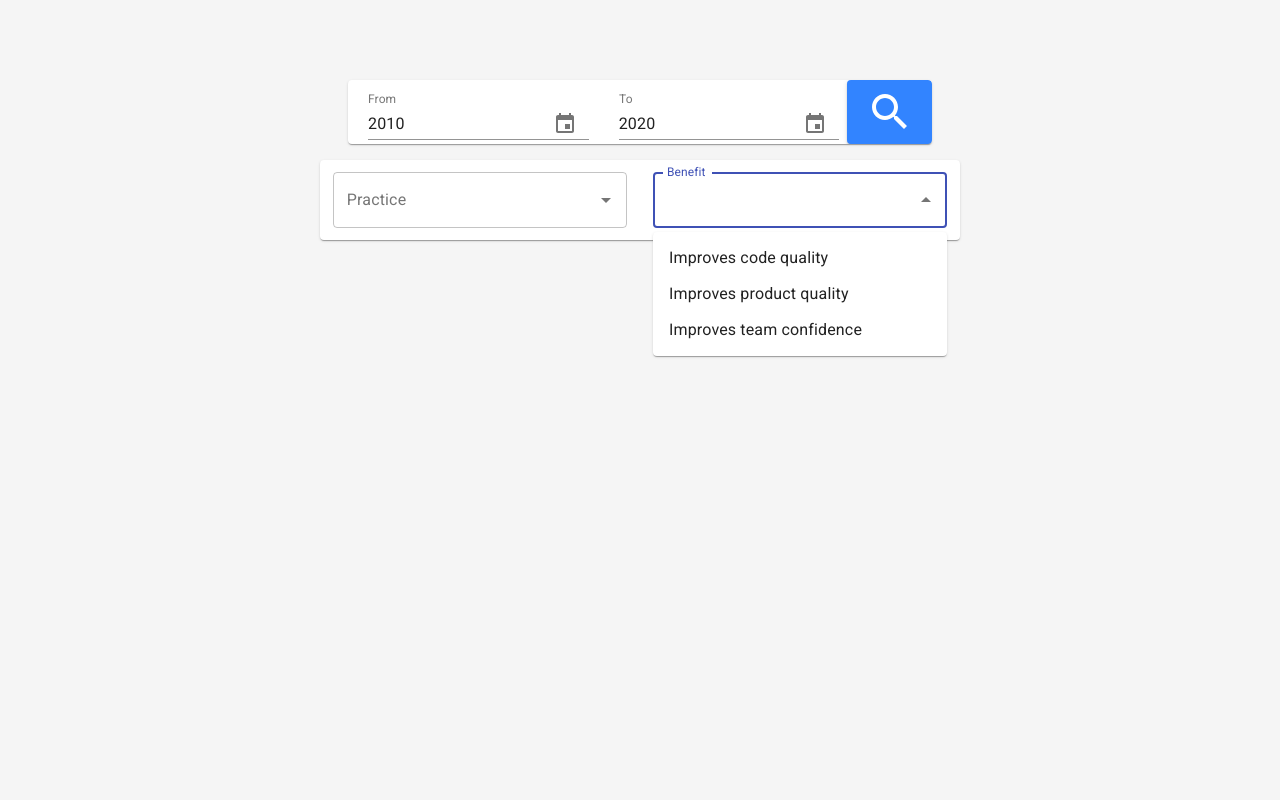
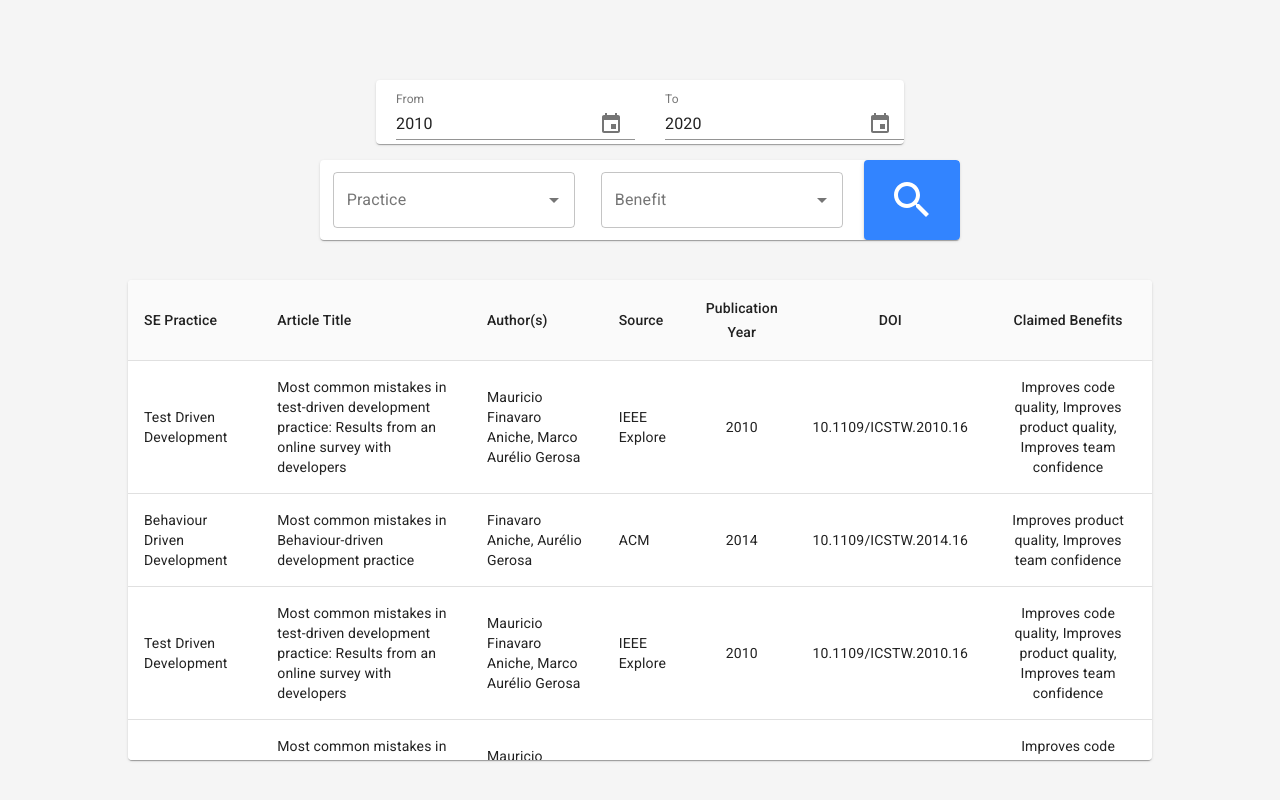
Before and after one commit to SDM-Team-1/seer-frontend, a React (Create React App) app: page / in a window 1280 px wide. Both pictures are taken after a click on the button 926 px from the left and 200 px from the top of the page. Built offline with nearby package versions, Linux system fonts and the light colour scheme.

Commit message:
feat: create result table component

```diff
--- a/src/pages/Main/Main.js
+++ b/src/pages/Main/Main.js
@@ -5,8 +5,17 @@ import SearchBar from './components/Searchbar/Searchbar';
 import Header from '../../shared-components/Header/Header';
 import Footer from '../../shared-components/Footer/Footer';
 import MethodFilter from './components/MethodFilter/MethodFilter';
+import ResultTable from './components/ResultTable/ResultTable';
+import getArticleData from '../../utils/api-service';
 
 function Main() {
+  const [showSearch, setShowSearch] = React.useState(false);
+  const [articleResult, setArticleResult] = React.useState([]);
+  const performSearch = () => {
+    setShowSearch(true);
+    setArticleResult(getArticleData());
+  };
+
   return (
     <div className={style.main}>
       {/* 10 vh */}
@@ -22,9 +31,18 @@ function Main() {
 
         {/* 5vh */}
         <section>
-          <MethodFilter></MethodFilter>
+          <MethodFilter showSearch={() => performSearch()}></MethodFilter>
         </section>
+
+        {/* 75vh */}
+        {showSearch && (
+          <ResultTable
+            className={style.ResultTable}
+            tableData={articleResult}
+          ></ResultTable>
+        )}
       </div>
+
       {/* 5 vh */}
       <footer>
         <Footer></Footer>
--- a/src/pages/Main/Main.module.scss
+++ b/src/pages/Main/Main.module.scss
@@ -15,3 +15,9 @@
 .SearchBar {
   margin-bottom: 2vh;
 }
+
+.ResultTable{
+  margin-top : 5vh;
+  overflow-y: auto;
+  height: 100%;
+}
--- a/src/pages/Main/components/MethodFilter/MethodFilter.js
+++ b/src/pages/Main/components/MethodFilter/MethodFilter.js
@@ -4,15 +4,30 @@ import { makeStyles } from '@material-ui/core/styles';
 import Card from '@material-ui/core/Card';
 import TextField from '@material-ui/core/TextField';
 import Autocomplete from '@material-ui/lab/Autocomplete';
+import SearchIcon from '@material-ui/icons/Search';
+import Button from '@material-ui/core/Button';
 
 import style from './MethodFilter.module.scss';
 
-function MethodFilter() {
+function MethodFilter({ showSearch }) {
   const useStyles = makeStyles((theme) => ({
     autoComplete: {
       marginLeft: '1vw',
       marginRight: '1vw',
       width: '23vw',
+    },
+    searchButton: {
+      margin: theme.spacing(1),
+      marginRight: 0,
+      padding: 0,
+      height: '100%',
+      minWidth: '15%',
+      fontSize: '2em',
+      color: '#fff',
+      backgroundColor: '#3284FF',
+    },
+    iconStyle: {
+      fontSize: '1.5em',
     },
   }));
 
@@ -50,6 +65,11 @@ function MethodFilter() {
     ],
   };
 
+  const performSearch = () => {
+    console.log('Search !!!');
+    showSearch();
+  };
+
   return (
     <Card className={style.main}>
       <Autocomplete
@@ -71,6 +91,16 @@ function MethodFilter() {
           <TextField {...params} label="Benefit" variant="outlined" />
         )}
       />
+
+      <Button
+        variant="contained"
+        size="large"
+        color="primary"
+        className={classes.searchButton}
+        onClick={performSearch}
+      >
+        <SearchIcon className={classes.iconStyle} />
+      </Button>
     </Card>
   );
 }
--- /dev/null
+++ b/src/pages/Main/components/ResultTable/ResultTable.js
@@ -0,0 +1,63 @@
+import React from 'react';
+import Table from '@material-ui/core/Table';
+import TableBody from '@material-ui/core/TableBody';
+import TableCell from '@material-ui/core/TableCell';
+import TableContainer from '@material-ui/core/TableContainer';
+import TableHead from '@material-ui/core/TableHead';
+import TableRow from '@material-ui/core/TableRow';
+import Paper from '@material-ui/core/Paper';
+import { makeStyles } from '@material-ui/core/styles';
+
+// import style from './ResultTable.module.scss';
+
+const useStyles = makeStyles({
+  tableContainer: {
+    width: '80%',
+    maxHeight: '60vh',
+    overflowX: 'auto',
+    overflowY: 'auto',
+    marginTop: '5vh',
+    margin: 'auto',
+  },
+});
+
+function ResultTable({tableData}) {
+  const classes = useStyles();
+  console.log('rows', tableData);
+  return (
+    <>
+      <TableContainer component={Paper} className={classes.tableContainer}>
+        <Table stickyHeader aria-label="article results">
+          <TableHead>
+            <TableRow>
+              <TableCell>SE Practice</TableCell>
+              <TableCell align="left">Article Title</TableCell>
+              <TableCell align="left">Author(s)</TableCell>
+              <TableCell align="left">Source</TableCell>
+              <TableCell align="center">Publication Year</TableCell>
+              <TableCell align="center">DOI</TableCell>
+              <TableCell align="center">Claimed Benefits</TableCell>
+            </TableRow>
+          </TableHead>
+          <TableBody>
+            {tableData.map((row) => (
+              <TableRow key={row._id}>
+                <TableCell component="th" scope="row">
+                  {row.practice}
+                </TableCell>
+                <TableCell align="left">{row.articleTitle}</TableCell>
+                <TableCell align="left">{row.author.join(', ')}</TableCell>
+                <TableCell align="left">{row.source}</TableCell>
+                <TableCell align="center">{row.year}</TableCell>
+                <TableCell align="center">{row.doi}</TableCell>
+                <TableCell align="center">{row.benefits.join(', ')}</TableCell>
+              </TableRow>
+            ))}
+          </TableBody>
+        </Table>
+      </TableContainer>
+    </>
+  );
+}
+
+export default ResultTable;
--- a/src/pages/Main/components/Searchbar/Searchbar.js
+++ b/src/pages/Main/components/Searchbar/Searchbar.js
@@ -4,31 +4,11 @@ import {
   MuiPickersUtilsProvider,
   KeyboardDatePicker,
 } from '@material-ui/pickers';
-import { makeStyles } from '@material-ui/core/styles';
-
 import Card from '@material-ui/core/Card';
-import SearchIcon from '@material-ui/icons/Search';
-import Button from '@material-ui/core/Button';
 
 import style from './Searchbar.module.scss';
 
 function Searchbar() {
-  const useStyles = makeStyles((theme) => ({
-    searchButton: {
-      margin: theme.spacing(1),
-      marginRight: 0,
-      padding: 0,
-      height: '100%',
-      minWidth: '15%',
-      fontSize: '2em',
-      color: '#fff',
-      backgroundColor: '#3284FF',
-    },
-    iconStyle: {
-      fontSize: '1.5em',
-    },
-  }));
-
   // set the minimum time as 1950 and the max as the current time
   const minDate = new Date('1950');
   const maxDate = new Date();
@@ -42,7 +22,6 @@ function Searchbar() {
     setToDate(date);
   };
 
-  const classes = useStyles();
   return (
     <>
       <Card className={style.main}>
@@ -80,14 +59,6 @@ function Searchbar() {
             }}
           />
         </MuiPickersUtilsProvider>
-        <Button
-          variant="contained"
-          size="large"
-          color="primary"
-          className={classes.searchButton}
-        >
-          <SearchIcon className={classes.iconStyle} />
-        </Button>
       </Card>
     </>
   );
--- /dev/null
+++ b/src/utils/api-service.js
@@ -0,0 +1,123 @@
+const getArticleData = () => {
+  return [
+    {
+      _id: '5f79fcb7ca36921f61a38b77',
+      practice: 'Test Driven Development',
+      articleTitle:
+        'Most common mistakes in test-driven development practice: Results from an online survey with developers',
+      author: ['Mauricio Finavaro Aniche', 'Marco Aurélio Gerosa'],
+      source: 'IEEE Explore',
+      year: 2010,
+      doi: '10.1109/ICSTW.2010.16',
+      benefits: [
+        'Improves code quality',
+        'Improves product quality',
+        'Improves team confidence',
+      ],
+    },
+    {
+      _id: '5f7a020f688e614935be89e6',
+      practice: ['Behaviour Driven Development'],
+      author: ['Finavaro Aniche', 'Aurélio Gerosa'],
+      benefits: ['Improves product quality', 'Improves team confidence'],
+      articleTitle:
+        'Most common mistakes in Behaviour-driven development practice',
+      source: 'ACM',
+      year: 2014,
+      doi: '10.1109/ICSTW.2014.16',
+      __v: 0,
+    },
+    {
+      _id: '5f79fcb7cds61a38b77',
+      practice: 'Test Driven Development',
+      articleTitle:
+        'Most common mistakes in test-driven development practice: Results from an online survey with developers',
+      author: ['Mauricio Finavaro Aniche', 'Marco Aurélio Gerosa'],
+      source: 'IEEE Explore',
+      year: 2010,
+      doi: '10.1109/ICSTW.2010.16',
+      benefits: [
+        'Improves code quality',
+        'Improves product quality',
+        'Improves team confidence',
+      ],
+    },
+    {
+      _id: '5f79fcb7ca36921we8b77',
+      practice: 'Test Driven Development',
+      articleTitle:
+        'Most common mistakes in test-driven development practice: Results from an online survey with developers',
+      author: ['Mauricio Finavaro Aniche', 'Marco Aurélio Gerosa'],
+      source: 'IEEE Explore',
+      year: 2010,
+      doi: '10.1109/ICSTW.2010.16',
+      benefits: [
+        'Improves code quality',
+        'Improves product quality',
+        'Improves team confidence',
+      ],
+    },
+    {
+      _id: '5f79fcb7cds62131a38b77',
+      practice: 'Test Driven Development',
+      articleTitle:
+        'Most common mistakes in test-driven development practice: Results from an online survey with developers',
+      author: ['Mauricio Finavaro Aniche', 'Marco Aurélio Gerosa'],
+      source: 'IEEE Explore',
+      year: 2010,
+      doi: '10.1109/ICSTW.2010.16',
+      benefits: [
+        'Improves code quality',
+        'Improves product quality',
+        'Improves team confidence',
+      ],
+    },
+    {
+      _id: '5f79fcb7ca36990821we8b77',
+      practice: 'Test Driven Development',
+      articleTitle:
+        'Most common mistakes in test-driven development practice: Results from an online survey with developers',
+      author: ['Mauricio Finavaro Aniche', 'Marco Aurélio Gerosa'],
+      source: 'IEEE Explore',
+      year: 2010,
+      doi: '10.1109/ICSTW.2010.16',
+      benefits: [
+        'Improves code quality',
+        'Improves product quality',
+        'Improves team confidence',
+      ],
+    },
+    {
+      _id: '5f79fcb7ca3121290821we8b77',
+      practice: 'Test Driven Development',
+      articleTitle:
+        'Most common mistakes in test-driven development practice: Results from an online survey with developers',
+      author: ['Mauricio Finavaro Aniche', 'Marco Aurélio Gerosa'],
+      source: 'IEEE Explore',
+      year: 2010,
+      doi: '10.1109/ICSTW.2010.16',
+      benefits: [
+        'Improves code quality',
+        'Improves product quality',
+        'Improves team confidence',
+      ],
+    },
+    {
+      _id: '5f79fcb7ca36990897gdfe8b77',
+      practice: 'Test Driven Development',
+      articleTitle:
+        'Most common mistakes in test-driven development practice: Results from an online survey with developers',
+      author: ['Mauricio Finavaro Aniche', 'Marco Aurélio Gerosa'],
+      source: 'IEEE Explore',
+      year: 2010,
+      doi: '10.1109/ICSTW.2010.16',
+      benefits: [
+        'Improves code quality',
+        'Improves product quality',
+        'Improves team confidence',
+      ],
+    },
+  ];
+};
+
+export default getArticleData;
```
Also changed, not shown: src/pages/Main/components/ResultTable/ResultTable.module.scss (added).
